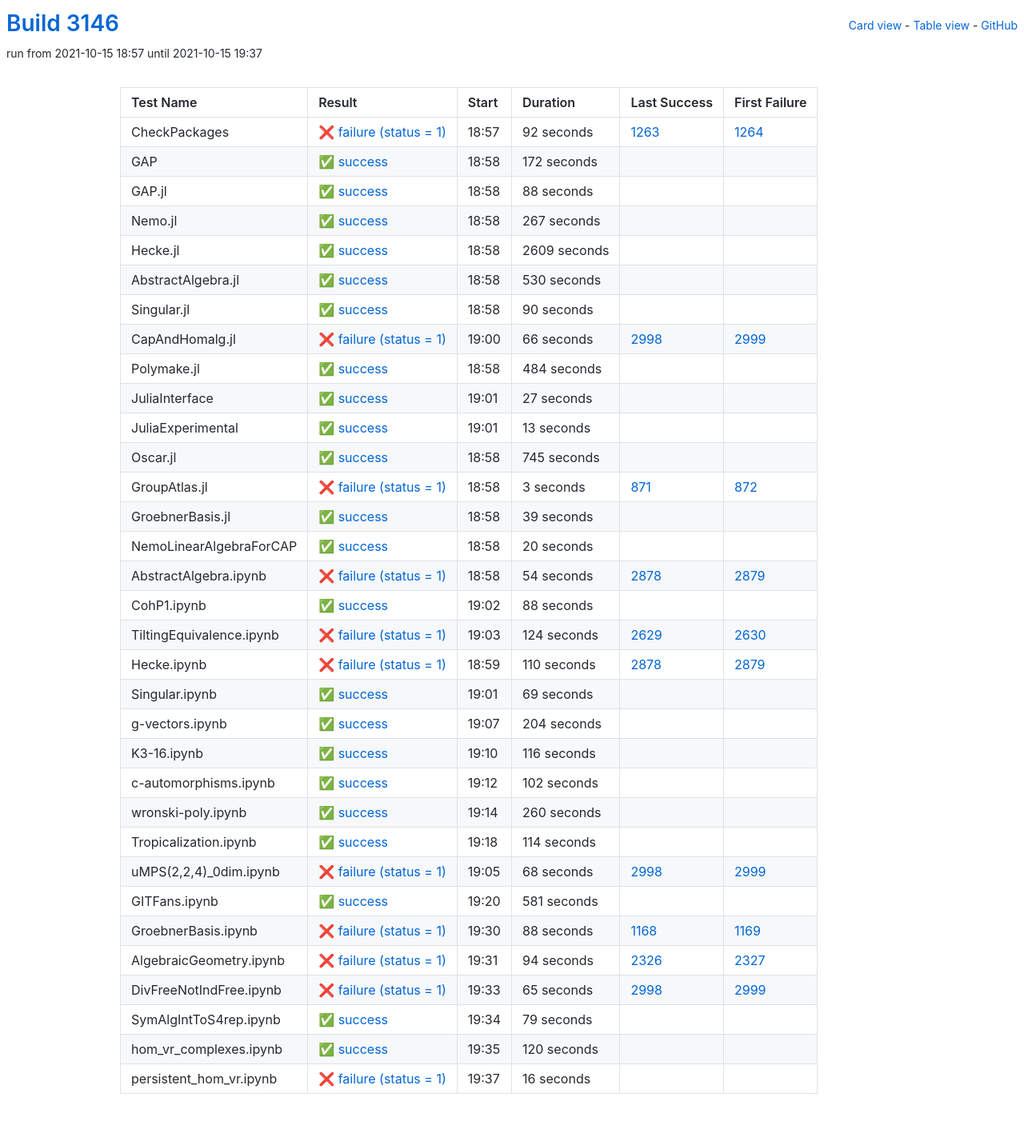
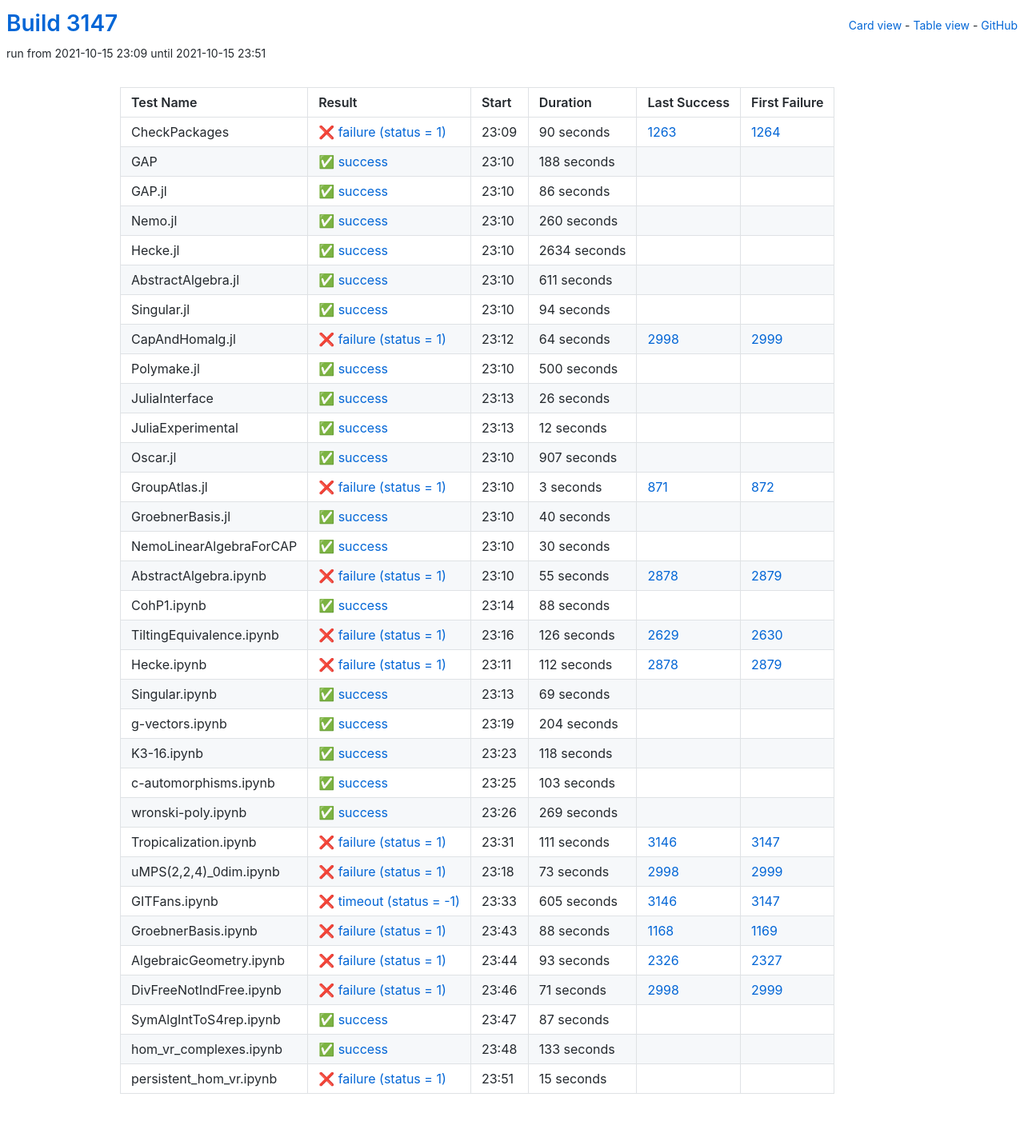
Before and after one commit to oscar-system/oscar-ci-status-stable, a Jekyll site: the page built from table.html, in a window 1280 px wide. Shown: the whole page at 80% size. Built offline with Jekyll 4.4.1, drawn with Linux system fonts in a browser that asks for light colours.

Commit message:
Build #3147

```diff
--- a/_data/ci.yml
+++ b/_data/ci.yml
@@ -1,6 +1,6 @@
 ---
-build: 3146
-build_url: https://oscarci.mathematik.uni-kl.de/job/oscar-stable/3146/
+build: 3147
+build_url: https://oscarci.mathematik.uni-kl.de/job/oscar-stable/3147/
 job: oscar-stable
 organization: oscar-system
 repo: oscar-ci-status-stable
@@ -8,152 +8,152 @@ repourl: https://github.com/oscar-system/oscar-ci-status-stable
 tests:
 - name: CheckPackages
   id: checkpackages
-  log: https://oscarci.mathematik.uni-kl.de/job/oscar-stable/3146/artifact/logs/build-3146/CheckPackages.log
-  start: 2021-10-15 18:57
+  log: https://oscarci.mathematik.uni-kl.de/job/oscar-stable/3147/artifact/logs/build-3147/CheckPackages.log
+  start: 2021-10-15 23:09
   success: false
   exitcode: 1
   status: failure
-  duration: 92
+  duration: 90
   last_success: 1263
   last_success_url: https://oscarci.mathematik.uni-kl.de/job/oscar-stable/1263/
   first_failure: 1264
   first_failure_url: https://oscarci.mathematik.uni-kl.de/job/oscar-stable/1264/
 - name: GAP
   id: gap
-  log: https://oscarci.mathematik.uni-kl.de/job/oscar-stable/3146/artifact/logs/build-3146/GAP.log
-  start: 2021-10-15 18:58
+  log: https://oscarci.mathematik.uni-kl.de/job/oscar-stable/3147/artifact/logs/build-3147/GAP.log
+  start: 2021-10-15 23:10
   success: true
   exitcode: 0
   status: success
-  duration: 172
+  duration: 188
   last_success: false
   last_success_url:
   first_failure: false
   first_failure_url:
 - name: GAP.jl
   id: gap-jl
-  log: https://oscarci.mathematik.uni-kl.de/job/oscar-stable/3146/artifact/logs/build-3146/GAP.jl.log
-  start: 2021-10-15 18:58
+  log: https://oscarci.mathematik.uni-kl.de/job/oscar-stable/3147/artifact/logs/build-3147/GAP.jl.log
+  start: 2021-10-15 23:10
   success: true
   exitcode: 0
   status: success
-  duration: 88
+  duration: 86
   last_success: false
   last_success_url:
   first_failure: false
   first_failure_url:
 - name: Nemo.jl
   id: nemo-jl
-  log: https://oscarci.mathematik.uni-kl.de/job/oscar-stable/3146/artifact/logs/build-3146/Nemo.jl.log
-  start: 2021-10-15 18:58
+  log: https://oscarci.mathematik.uni-kl.de/job/oscar-stable/3147/artifact/logs/build-3147/Nemo.jl.log
+  start: 2021-10-15 23:10
   success: true
   exitcode: 0
   status: success
-  duration: 267
+  duration: 260
   last_success: false
   last_success_url:
   first_failure: false
   first_failure_url:
 - name: Hecke.jl
   id: hecke-jl
-  log: https://oscarci.mathematik.uni-kl.de/job/oscar-stable/3146/artifact/logs/build-3146/Hecke.jl.log
-  start: 2021-10-15 18:58
+  log: https://oscarci.mathematik.uni-kl.de/job/oscar-stable/3147/artifact/logs/build-3147/Hecke.jl.log
+  start: 2021-10-15 23:10
   success: true
   exitcode: 0
   status: success
-  duration: 2609
+  duration: 2634
   last_success: false
   last_success_url:
   first_failure: false
   first_failure_url:
 - name: AbstractAlgebra.jl
   id: abstractalgebra-jl
-  log: https://oscarci.mathematik.uni-kl.de/job/oscar-stable/3146/artifact/logs/build-3146/AbstractAlgebra.jl.log
-  start: 2021-10-15 18:58
+  log: https://oscarci.mathematik.uni-kl.de/job/oscar-stable/3147/artifact/logs/build-3147/AbstractAlgebra.jl.log
+  start: 2021-10-15 23:10
   success: true
   exitcode: 0
   status: success
-  duration: 530
+  duration: 611
   last_success: false
   last_success_url:
   first_failure: false
   first_failure_url:
 - name: Singular.jl
   id: singular-jl
-  log: https://oscarci.mathematik.uni-kl.de/job/oscar-stable/3146/artifact/logs/build-3146/Singular.jl.log
-  start: 2021-10-15 18:58
+  log: https://oscarci.mathematik.uni-kl.de/job/oscar-stable/3147/artifact/logs/build-3147/Singular.jl.log
+  start: 2021-10-15 23:10
   success: true
   exitcode: 0
   status: success
-  duration: 90
+  duration: 94
   last_success: false
   last_success_url:
   first_failure: false
   first_failure_url:
 - name: CapAndHomalg.jl
   id: capandhomalg-jl
-  log: https://oscarci.mathematik.uni-kl.de/job/oscar-stable/3146/artifact/logs/build-3146/CapAndHomalg.jl.log
-  start: 2021-10-15 19:00
+  log: https://oscarci.mathematik.uni-kl.de/job/oscar-stable/3147/artifact/logs/build-3147/CapAndHomalg.jl.log
+  start: 2021-10-15 23:12
   success: false
   exitcode: 1
   status: failure
-  duration: 66
+  duration: 64
   last_success: 2998
   last_success_url: https://oscarci.mathematik.uni-kl.de/job/oscar-stable/2998/
   first_failure: 2999
   first_failure_url: https://oscarci.mathematik.uni-kl.de/job/oscar-stable/2999/
 - name: Polymake.jl
   id: polymake-jl
-  log: https://oscarci.mathematik.uni-kl.de/job/oscar-stable/3146/artifact/logs/build-3146/Polymake.jl.log
-  start: 2021-10-15 18:58
+  log: https://oscarci.mathematik.uni-kl.de/job/oscar-stable/3147/artifact/logs/build-3147/Polymake.jl.log
+  start: 2021-10-15 23:10
   success: true
   exitcode: 0
   status: success
-  duration: 484
+  duration: 500
   last_success: false
   last_success_url:
   first_failure: false
   first_failure_url:
 - name: JuliaInterface
   id: juliainterface
-  log: https://oscarci.mathematik.uni-kl.de/job/oscar-stable/3146/artifact/logs/build-3146/JuliaInterface.log
-  start: 2021-10-15 19:01
+  log: https://oscarci.mathematik.uni-kl.de/job/oscar-stable/3147/artifact/logs/build-3147/JuliaInterface.log
+  start: 2021-10-15 23:13
   success: true
   exitcode: 0
   status: success
-  duration: 27
+  duration: 26
   last_success: false
   last_success_url:
   first_failure: false
   first_failure_url:
 - name: JuliaExperimental
   id: juliaexperimental
-  log: https://oscarci.mathematik.uni-kl.de/job/oscar-stable/3146/artifact/logs/build-3146/JuliaExperimental.log
-  start: 2021-10-15 19:01
+  log: https://oscarci.mathematik.uni-kl.de/job/oscar-stable/3147/artifact/logs/build-3147/JuliaExperimental.log
+  start: 2021-10-15 23:13
   success: true
   exitcode: 0
   status: success
-  duration: 13
+  duration: 12
   last_success: false
   last_success_url:
   first_failure: false
   first_failure_url:
 - name: Oscar.jl
   id: oscar-jl
-  log: https://oscarci.mathematik.uni-kl.de/job/oscar-stable/3146/artifact/logs/build-3146/Oscar.jl.log
-  start: 2021-10-15 18:58
+  log: https://oscarci.mathematik.uni-kl.de/job/oscar-stable/3147/artifact/logs/build-3147/Oscar.jl.log
+  start: 2021-10-15 23:10
   success: true
   exitcode: 0
   status: success
-  duration: 745
+  duration: 907
   last_success: false
   last_success_url:
   first_failure: false
   first_failure_url:
 - name: GroupAtlas.jl
   id: groupatlas-jl
-  log: https://oscarci.mathematik.uni-kl.de/job/oscar-stable/3146/artifact/logs/build-3146/GroupAtlas.jl.log
-  start: 2021-10-15 18:58
+  log: https://oscarci.mathematik.uni-kl.de/job/oscar-stable/3147/artifact/logs/build-3147/GroupAtlas.jl.log
+  start: 2021-10-15 23:10
   success: false
   exitcode: 1
   status: failure
@@ -164,44 +164,44 @@ tests:
   first_failure_url: https://oscarci.mathematik.uni-kl.de/job/oscar-stable/872/
 - name: GroebnerBasis.jl
   id: groebnerbasis-jl
-  log: https://oscarci.mathematik.uni-kl.de/job/oscar-stable/3146/artifact/logs/build-3146/GroebnerBasis.jl.log
-  start: 2021-10-15 18:58
+  log: https://oscarci.mathematik.uni-kl.de/job/oscar-stable/3147/artifact/logs/build-3147/GroebnerBasis.jl.log
+  start: 2021-10-15 23:10
   success: true
   exitcode: 0
   status: success
-  duration: 39
+  duration: 40
   last_success: false
   last_success_url:
   first_failure: false
   first_failure_url:
 - name: NemoLinearAlgebraForCAP
   id: nemolinearalgebraforcap
-  log: https://oscarci.mathematik.uni-kl.de/job/oscar-stable/3146/artifact/logs/build-3146/NemoLinearAlgebraForCAP.log
-  start: 2021-10-15 18:58
+  log: https://oscarci.mathematik.uni-kl.de/job/oscar-stable/3147/artifact/logs/build-3147/NemoLinearAlgebraForCAP.log
+  start: 2021-10-15 23:10
   success: true
   exitcode: 0
   status: success
-  duration: 20
+  duration: 30
   last_success: false
   last_success_url:
   first_failure: false
   first_failure_url:
 - name: AbstractAlgebra.ipynb
   id: abstractalgebra-ipynb
-  log: https://oscarci.mathematik.uni-kl.de/job/oscar-stable/3146/artifact/logs/build-3146/AbstractAlgebra.ipynb.log
-  start: 2021-10-15 18:58
+  log: https://oscarci.mathematik.uni-kl.de/job/oscar-stable/3147/artifact/logs/build-3147/AbstractAlgebra.ipynb.log
+  start: 2021-10-15 23:10
   success: false
   exitcode: 1
   status: failure
-  duration: 54
+  duration: 55
   last_success: 2878
   last_success_url: https://oscarci.mathematik.uni-kl.de/job/oscar-stable/2878/
   first_failure: 2879
   first_failure_url: https://oscarci.mathematik.uni-kl.de/job/oscar-stable/2879/
 - name: CohP1.ipynb
   id: cohp1-ipynb
-  log: https://oscarci.mathematik.uni-kl.de/job/oscar-stable/3146/artifact/logs/build-3146/CohP1.ipynb.log
-  start: 2021-10-15 19:02
+  log: https://oscarci.mathematik.uni-kl.de/job/oscar-stable/3147/artifact/logs/build-3147/CohP1.ipynb.log
+  start: 2021-10-15 23:14
   success: true
   exitcode: 0
   status: success
@@ -212,32 +212,32 @@ tests:
   first_failure_url:
 - name: TiltingEquivalence.ipynb
   id: tiltingequivalence-ipynb
-  log: https://oscarci.mathematik.uni-kl.de/job/oscar-stable/3146/artifact/logs/build-3146/TiltingEquivalence.ipynb.log
-  start: 2021-10-15 19:03
+  log: https://oscarci.mathematik.uni-kl.de/job/oscar-stable/3147/artifact/logs/build-3147/TiltingEquivalence.ipynb.log
+  start: 2021-10-15 23:16
   success: false
   exitcode: 1
   status: failure
-  duration: 124
+  duration: 126
   last_success: 2629
   last_success_url: https://oscarci.mathematik.uni-kl.de/job/oscar-stable/2629/
   first_failure: 2630
   first_failure_url: https://oscarci.mathematik.uni-kl.de/job/oscar-stable/2630/
 - name: Hecke.ipynb
   id: hecke-ipynb
-  log: https://oscarci.mathematik.uni-kl.de/job/oscar-stable/3146/artifact/logs/build-3146/Hecke.ipynb.log
-  start: 2021-10-15 18:59
+  log: https://oscarci.mathematik.uni-kl.de/job/oscar-stable/3147/artifact/logs/build-3147/Hecke.ipynb.log
+  start: 2021-10-15 23:11
   success: false
   exitcode: 1
   status: failure
-  duration: 110
+  duration: 112
   last_success: 2878
   last_success_url: https://oscarci.mathematik.uni-kl.de/job/oscar-stable/2878/
   first_failure: 2879
   first_failure_url: https://oscarci.mathematik.uni-kl.de/job/oscar-stable/2879/
 - name: Singular.ipynb
   id: singular-ipynb
-  log: https://oscarci.mathematik.uni-kl.de/job/oscar-stable/3146/artifact/logs/build-3146/Singular.ipynb.log
-  start: 2021-10-15 19:01
+  log: https://oscarci.mathematik.uni-kl.de/job/oscar-stable/3147/artifact/logs/build-3147/Singular.ipynb.log
+  start: 2021-10-15 23:13
   success: true
   exitcode: 0
   status: success
@@ -248,8 +248,8 @@ tests:
   first_failure_url:
 - name: g-vectors.ipynb
   id: g-vectors-ipynb
-  log: https://oscarci.mathematik.uni-kl.de/job/oscar-stable/3146/artifact/logs/build-3146/g-vectors.ipynb.log
-  start: 2021-10-15 19:07
+  log: https://oscarci.mathematik.uni-kl.de/job/oscar-stable/3147/artifact/logs/build-3147/g-vectors.ipynb.log
+  start: 2021-10-15 23:19
   success: true
   exitcode: 0
   status: success
@@ -260,80 +260,80 @@ tests:
   first_failure_url:
 - name: K3-16.ipynb
   id: k3-16-ipynb
-  log: https://oscarci.mathematik.uni-kl.de/job/oscar-stable/3146/artifact/logs/build-3146/K3-16.ipynb.log
-  start: 2021-10-15 19:10
+  log: https://oscarci.mathematik.uni-kl.de/job/oscar-stable/3147/artifact/logs/build-3147/K3-16.ipynb.log
+  start: 2021-10-15 23:23
   success: true
   exitcode: 0
   status: success
-  duration: 116
+  duration: 118
   last_success: false
   last_success_url:
   first_failure: false
   first_failure_url:
 - name: c-automorphisms.ipynb
   id: c-automorphisms-ipynb
-  log: https://oscarci.mathematik.uni-kl.de/job/oscar-stable/3146/artifact/logs/build-3146/c-automorphisms.ipynb.log
-  start: 2021-10-15 19:12
+  log: https://oscarci.mathematik.uni-kl.de/job/oscar-stable/3147/artifact/logs/build-3147/c-automorphisms.ipynb.log
+  start: 2021-10-15 23:25
   success: true
   exitcode: 0
   status: success
-  duration: 102
+  duration: 103
   last_success: false
   last_success_url:
   first_failure: false
   first_failure_url:
 - name: wronski-poly.ipynb
   id: wronski-poly-ipynb
-  log: https://oscarci.mathematik.uni-kl.de/job/oscar-stable/3146/artifact/logs/build-3146/wronski-poly.ipynb.log
-  start: 2021-10-15 19:14
+  log: https://oscarci.mathematik.uni-kl.de/job/oscar-stable/3147/artifact/logs/build-3147/wronski-poly.ipynb.log
+  start: 2021-10-15 23:26
   success: true
   exitcode: 0
   status: success
-  duration: 260
+  duration: 269
   last_success: false
   last_success_url:
   first_failure: false
   first_failure_url:
 - name: Tropicalization.ipynb
   id: tropicalization-ipynb
-  log: https://oscarci.mathematik.uni-kl.de/job/oscar-stable/3146/artifact/logs/build-3146/Tropicalization.ipynb.log
-  start: 2021-10-15 19:18
-  success: true
-  exitcode: 0
-  status: success
-  duration: 114
-  last_success: false
-  last_success_url:
-  first_failure: false
-  first_failure_url:
-- name: uMPS(2,2,4)_0dim.ipynb
-  id: umps-2-2-4-0dim-ipynb
-  log: https://oscarci.mathematik.uni-kl.de/job/oscar-stable/3146/artifact/logs/build-3146/uMPS-2-2-4-_0dim.ipynb.log
-  start: 2021-10-15 19:05
+  log: https://oscarci.mathematik.uni-kl.de/job/oscar-stable/3147/artifact/logs/build-3147/Tropicalization.ipynb.log
+  start: 2021-10-15 23:31
   success: false
   exitcode: 1
   status: failure
-  duration: 68
+  duration: 111
+  last_success: 3146
+  last_success_url: https://oscarci.mathematik.uni-kl.de/job/oscar-stable/3146/
+  first_failure: 3147
+  first_failure_url: https://oscarci.mathematik.uni-kl.de/job/oscar-stable/3147/
+- name: uMPS(2,2,4)_0dim.ipynb
+  id: umps-2-2-4-0dim-ipynb
+  log: https://oscarci.mathematik.uni-kl.de/job/oscar-stable/3147/artifact/logs/build-3147/uMPS-2-2-4-_0dim.ipynb.log
+  start: 2021-10-15 23:18
+  success: false
+  exitcode: 1
+  status: failure
+  duration: 73
   last_success: 2998
   last_success_url: https://oscarci.mathematik.uni-kl.de/job/oscar-stable/2998/
   first_failure: 2999
   first_failure_url: https://oscarci.mathematik.uni-kl.de/job/oscar-stable/2999/
 - name: GITFans.ipynb
   id: gitfans-ipynb
-  log: https://oscarci.mathematik.uni-kl.de/job/oscar-stable/3146/artifact/logs/build-3146/GITFans.ipynb.log
-  start: 2021-10-15 19:20
-  success: true
-  exitcode: 0
-  status: success
-  duration: 581
-  last_success: false
-  last_success_url:
-  first_failure: false
-  first_failure_url:
+  log: https://oscarci.mathematik.uni-kl.de/job/oscar-stable/3147/artifact/logs/build-3147/GITFans.ipynb.log
+  start: 2021-10-15 23:33
+  success: false
+  exitcode: -1
+  status: timeout
+  duration: 605
+  last_success: 3146
+  last_success_url: https://oscarci.mathematik.uni-kl.de/job/oscar-stable/3146/
+  first_failure: 3147
+  first_failure_url: https://oscarci.mathematik.uni-kl.de/job/oscar-stable/3147/
 - name: GroebnerBasis.ipynb
   id: groebnerbasis-ipynb
-  log: https://oscarci.mathematik.uni-kl.de/job/oscar-stable/3146/artifact/logs/build-3146/GroebnerBasis.ipynb.log
-  start: 2021-10-15 19:30
+  log: https://oscarci.mathematik.uni-kl.de/job/oscar-stable/3147/artifact/logs/build-3147/GroebnerBasis.ipynb.log
+  start: 2021-10-15 23:43
   success: false
   exitcode: 1
   status: failure
@@ -344,60 +344,60 @@ tests:
   first_failure_url: https://oscarci.mathematik.uni-kl.de/job/oscar-stable/1169/
 - name: AlgebraicGeometry.ipynb
   id: algebraicgeometry-ipynb
-  log: https://oscarci.mathematik.uni-kl.de/job/oscar-stable/3146/artifact/logs/build-3146/AlgebraicGeometry.ipynb.log
-  start: 2021-10-15 19:31
+  log: https://oscarci.mathematik.uni-kl.de/job/oscar-stable/3147/artifact/logs/build-3147/AlgebraicGeometry.ipynb.log
+  start: 2021-10-15 23:44
   success: false
   exitcode: 1
   status: failure
-  duration: 94
+  duration: 93
   last_success: 2326
   last_success_url: https://oscarci.mathematik.uni-kl.de/job/oscar-stable/2326/
   first_failure: 2327
   first_failure_url: https://oscarci.mathematik.uni-kl.de/job/oscar-stable/2327/
 - name: DivFreeNotIndFree.ipynb
   id: divfreenotindfree-ipynb
-  log: https://oscarci.mathematik.uni-kl.de/job/oscar-stable/3146/artifact/logs/build-3146/DivFreeNotIndFree.ipynb.log
-  start: 2021-10-15 19:33
+  log: https://oscarci.mathematik.uni-kl.de/job/oscar-stable/3147/artifact/logs/build-3147/DivFreeNotIndFree.ipynb.log
+  start: 2021-10-15 23:46
   success: false
   exitcode: 1
   status: failure
-  duration: 65
+  duration: 71
   last_success: 2998
   last_success_url: https://oscarci.mathematik.uni-kl.de/job/oscar-stable/2998/
   first_failure: 2999
   first_failure_url: https://oscarci.mathematik.uni-kl.de/job/oscar-stable/2999/
 - name: SymAlgIntToS4rep.ipynb
   id: symalginttos4rep-ipynb
-  log: https://oscarci.mathematik.uni-kl.de/job/oscar-stable/3146/artifact/logs/build-3146/SymAlgIntToS4rep.ipynb.log
-  start: 2021-10-15 19:34
+  log: https://oscarci.mathematik.uni-kl.de/job/oscar-stable/3147/artifact/logs/build-3147/SymAlgIntToS4rep.ipynb.log
+  start: 2021-10-15 23:47
   success: true
   exitcode: 0
   status: success
-  duration: 79
+  duration: 87
   last_success: false
   last_success_url:
   first_failure: false
   first_failure_url:
 - name: hom_vr_complexes.ipynb
   id: hom-vr-complexes-ipynb
-  log: https://oscarci.mathematik.uni-kl.de/job/oscar-stable/3146/artifact/logs/build-3146/hom_vr_complexes.ipynb.log
-  start: 2021-10-15 19:35
+  log: https://oscarci.mathematik.uni-kl.de/job/oscar-stable/3147/artifact/logs/build-3147/hom_vr_complexes.ipynb.log
+  start: 2021-10-15 23:48
   success: true
   exitcode: 0
   status: success
-  duration: 120
+  duration: 133
   last_success: false
   last_success_url:
   first_failure: false
   first_failure_url:
 - name: persistent_hom_vr.ipynb
   id: persistent-hom-vr-ipynb
-  log: https://oscarci.mathematik.uni-kl.de/job/oscar-stable/3146/artifact/logs/build-3146/persistent_hom_vr.ipynb.log
-  start: 2021-10-15 19:37
+  log: https://oscarci.mathematik.uni-kl.de/job/oscar-stable/3147/artifact/logs/build-3147/persistent_hom_vr.ipynb.log
+  start: 2021-10-15 23:51
   success: false
   exitcode: 1
   status: failure
-  duration: 16
+  duration: 15
   last_success: false
   last_success_url:
   first_failure: false
```
Also changed, not shown: README.md.
